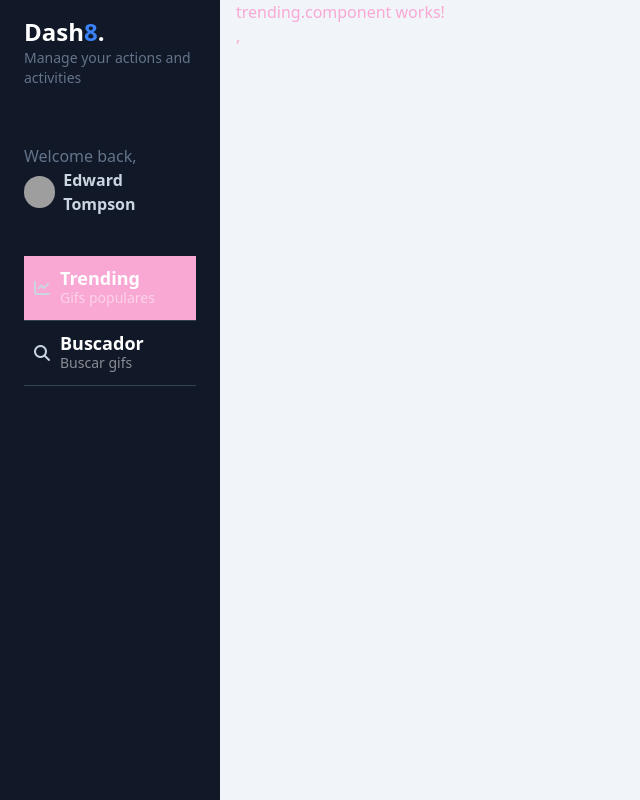
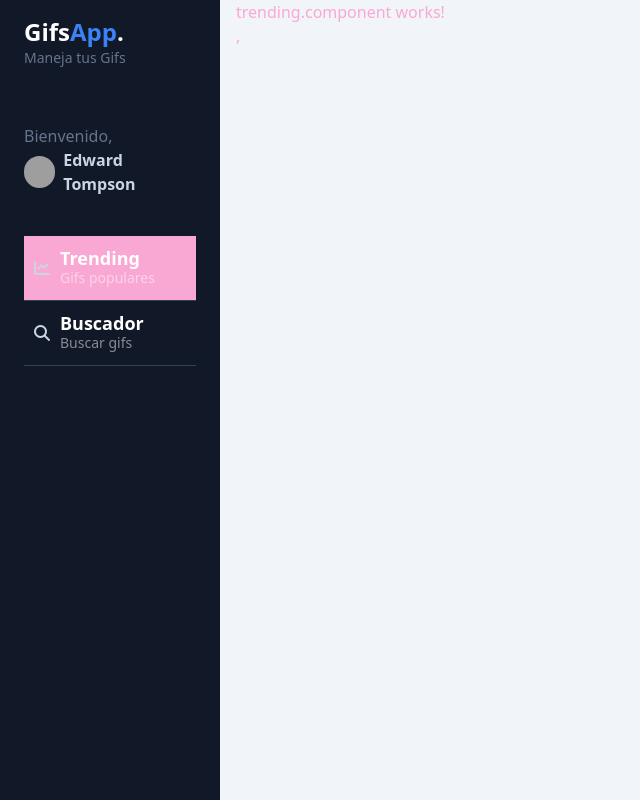
Before and after one commit to Leydy/Gifs-app, an Angular app: page /dashboard/trending in a window 1280 px wide. Shown: the whole page, without its empty margins (0-640 px from the left). Built offline with nearby package versions, Linux system fonts and the light colour scheme; grey boxes are pictures that could not be loaded.

Commit message:
Angular Environments y Path Alias

```diff
--- a/angular.json
+++ b/angular.json
@@ -48,7 +48,13 @@
             "development": {
               "optimization": false,
               "extractLicenses": false,
-              "sourceMap": true
+              "sourceMap": true,
+              "fileReplacements": [
+                {
+                  "replace": "src/environments/environment.ts",
+                  "with": "src/environments/environment.development.ts"
+                }
+              ]
             }
           },
           "defaultConfiguration": "production"
--- a/src/app/gifs/components/side-menu/side-menu-header/side-menu-header.component.html
+++ b/src/app/gifs/components/side-menu/side-menu-header/side-menu-header.component.html
@@ -1,9 +1,9 @@
 <div id="logo" class="my-4 px-6">
-            <h1 class="text-lg md:text-2xl font-bold text-white">Dash<span class="text-blue-500">8</span>.</h1>
-            <p class="text-slate-500 text-sm">Manage your actions and activities</p>
+            <h1 class="text-lg md:text-2xl font-bold text-white">{{ envs.companyName }}<span class="text-blue-500">{{ envs.companyName2 }}</span>.</h1>
+            <p class="text-slate-500 text-sm">{{ envs.companySlogan }}</p>
            </div>
            <div id="profile" class="px-6 py-10">
-            <p class="text-slate-500">Welcome back,</p>
+            <p class="text-slate-500">Bienvenido,</p>
             <a href="#" class="inline-flex space-x-2 items-center">
                 <span>
                     <img class="rounded-full w-8 h-8" src="https://images.unsplash.com/photo-1542909168-82c3e7fdca5c?ixlib=rb-4.0.3&ixid=MnwxMjA3fDB8MHxwaG90by1wYWdlfHx8fGVufDB8fHx8&auto=format&fit=crop&w=128&q=80" alt="">
--- a/src/app/gifs/components/side-menu/side-menu-header/side-menu-header.component.ts
+++ b/src/app/gifs/components/side-menu/side-menu-header/side-menu-header.component.ts
@@ -1,4 +1,6 @@
 import { Component } from '@angular/core';
+import { environment } from '@environments/environment';
+
 
 @Component({
   selector: 'gifs-side-menu-header',
@@ -8,5 +10,5 @@
 
 })
 export class SideMenuHeaderComponent {
-
+  envs = environment;
 }
--- /dev/null
+++ b/src/environments/environment.development.ts
@@ -0,0 +1,8 @@
+export const environment = {
+  production: true,
+  companyName: 'Gifs',
+  companyName2: 'App',
+  companySlogan: 'Maneja tus Gifs',
+
+
+};
--- /dev/null
+++ b/src/environments/environment.ts
@@ -0,0 +1,8 @@
+export const environment = {
+  production: true,
+  companyName: 'Gifs',
+  companyName2: 'App',
+  companySlogan: 'Maneja tus Gifs',
+
+
+};
--- a/tsconfig.json
+++ b/tsconfig.json
@@ -3,6 +3,11 @@
 {
   "compileOnSave": false,
   "compilerOptions": {
+    "baseUrl": ".",
+    "paths": {
+      "@environments/*": ["src/environments/*"]
+    },
+
     "strict": true,
     "noImplicitOverride": true,
     "noPropertyAccessFromIndexSignature": true,
```
